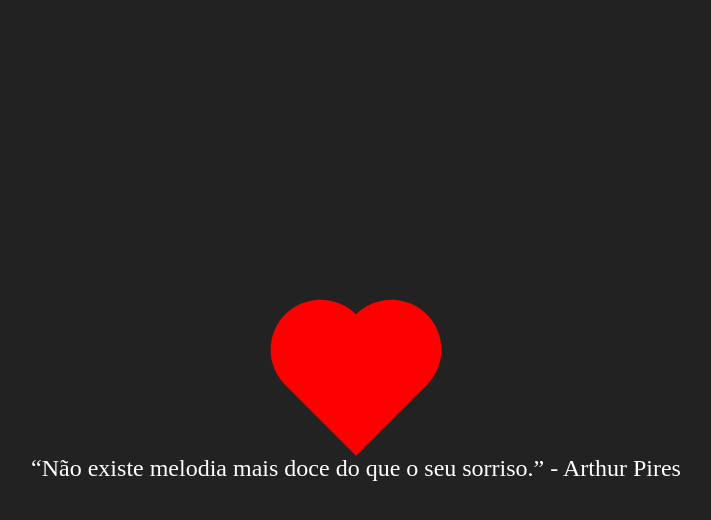
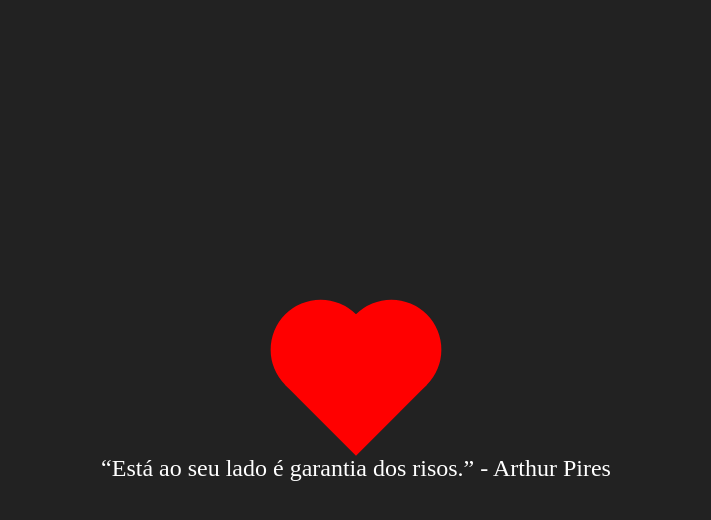
Before and after one commit to A7-gi/eduarda, a plain HTML site: page index.html in a window 1280 px wide. Both pictures are taken after a click on the element 640 px from the left and 384 px from the top of the page. Shown: the whole page, without its empty margins (284-995 px from the left). Drawn offline with Linux system fonts and the light colour scheme.

Commit message:
Update index.html

```diff
--- a/index.html
+++ b/index.html
@@ -59,7 +59,7 @@
 </head>
 <body>
     <div class="heart" onclick="showMagic()"></div>
-    <div class="message" id="message">“Não existe melodia mais doce do que o seu sorriso.” - Arthur Pires </div>
+    <div class="message" id="message">“Está ao seu lado é garantia dos risos.” - Arthur Pires </div>
 
     <script>
         function showMagic() {
```
